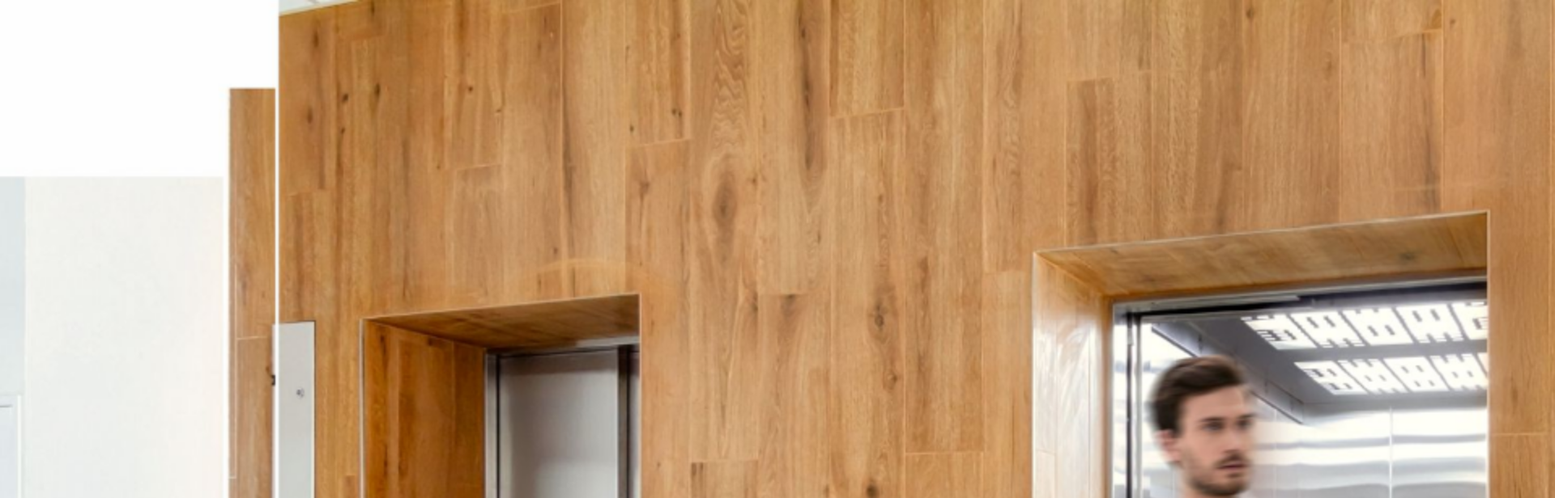
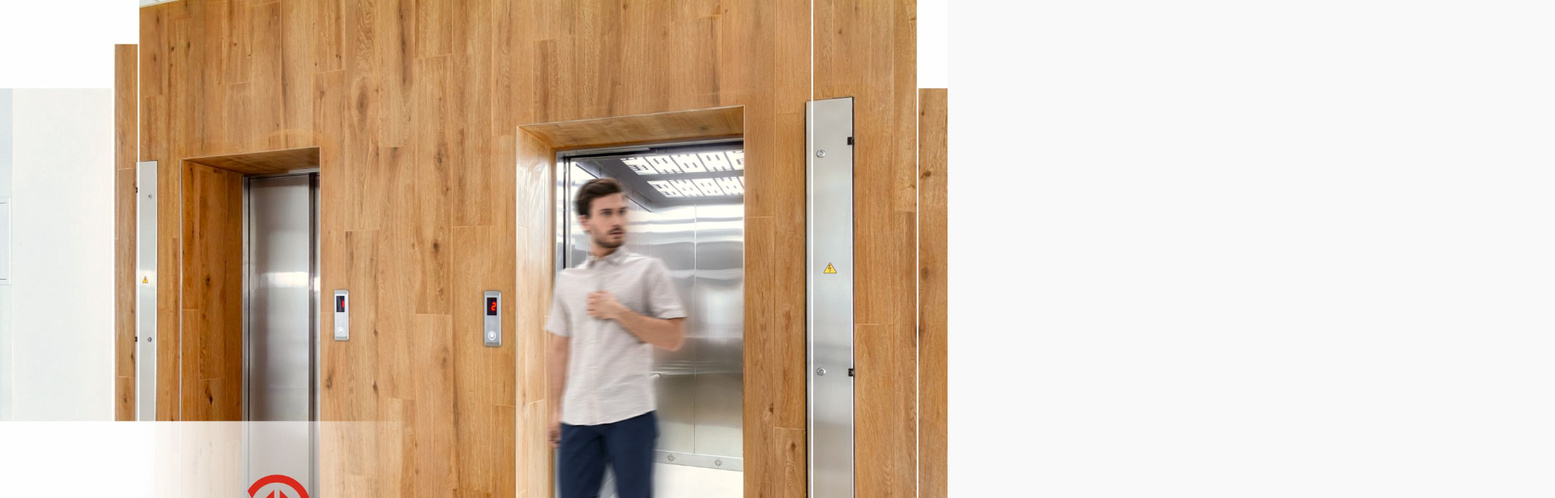
Before and after one commit to RinKirin/GomelLiftFactory, a plain HTML site: page index.html in a window 1280 px wide. Shown: the top 616 px of the page at 81% size, 1920 px wide, since content can reach past the window. Drawn offline with Linux system fonts and the light colour scheme.

Commit message:
Update index.html

```diff
--- a/index.html
+++ b/index.html
@@ -28,8 +28,8 @@
         }
         img {
             display: block;
-            width: 2339px;
-            height: 1654px;
+            width: 1170px;
+            height: 827px;
             object-fit: cover;
         }
     </style>
```
